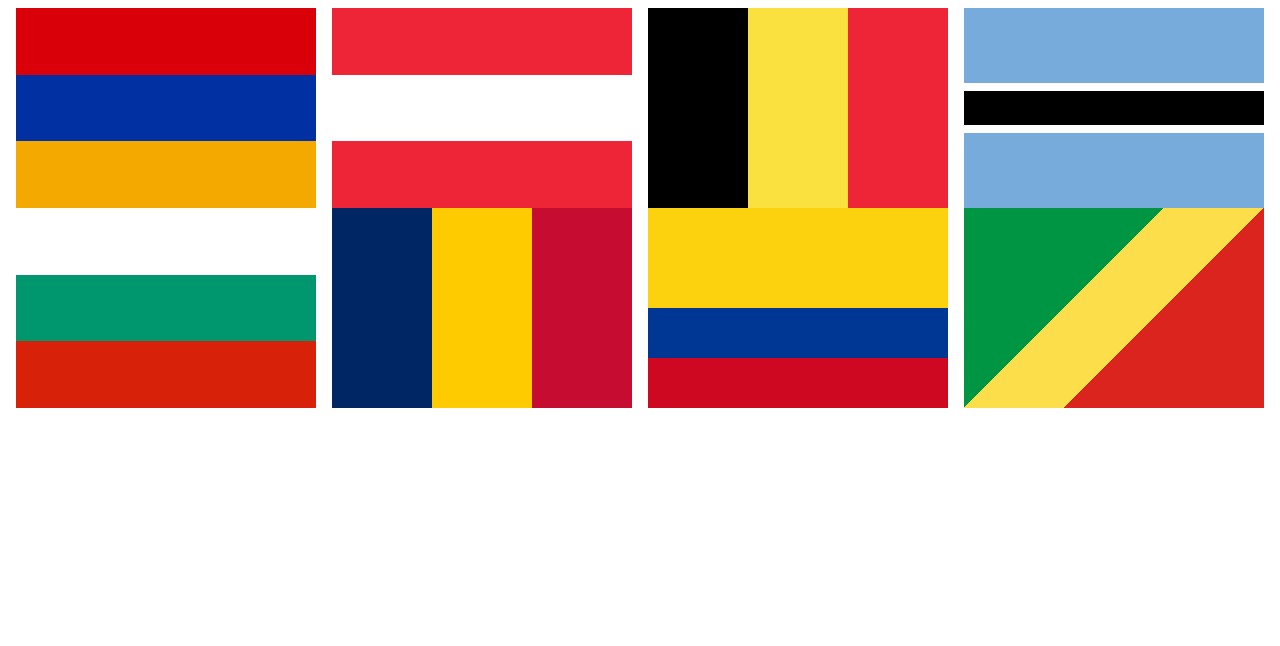
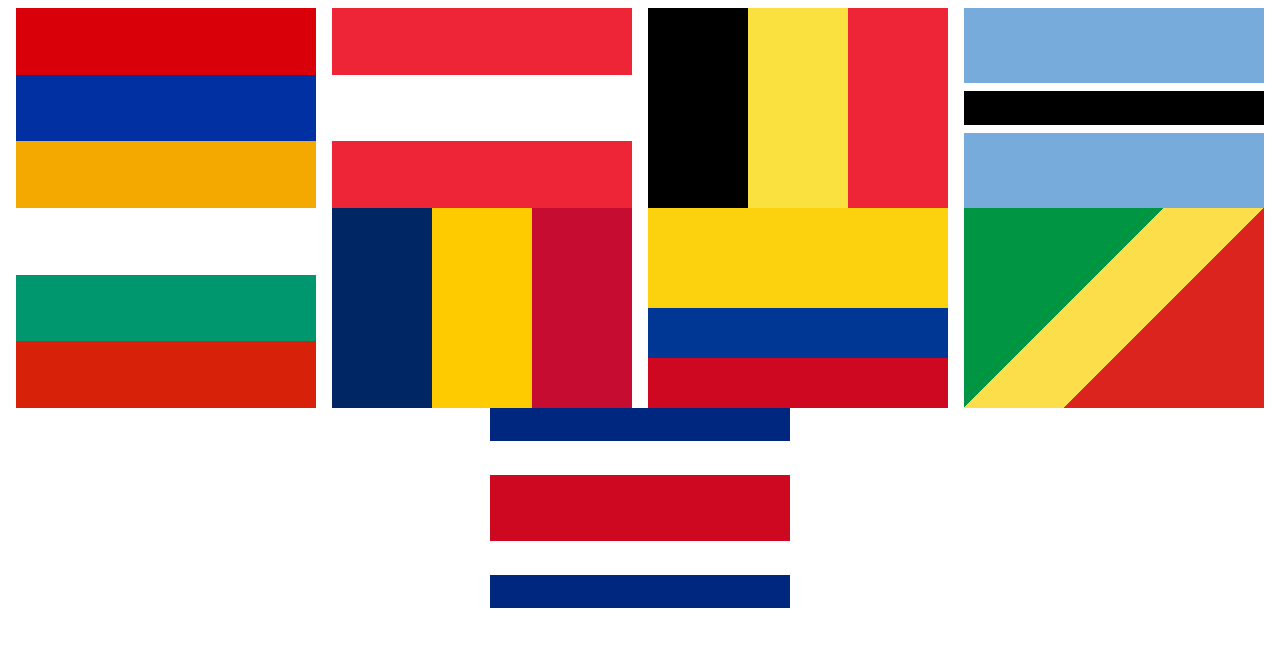
Before and after one commit to runjak/css-flags, a React (Create React App) app: page / in a window 1280 px wide. Shown: the top 646 px of the page. Built offline with nearby package versions, Linux system fonts and the light colour scheme.

Commit message:
add Flags/CostaRica

```diff
--- a/src/App.js
+++ b/src/App.js
@@ -10,6 +10,7 @@ import Bulgaria from './Flags/Bulgaria';
 import Chad from './Flags/Chad';
 import Colombia from './Flags/Colombia';
 import Congo from './Flags/Congo';
+import CostaRica from './Flags/CostaRica';
 
 function App() {
   return (
@@ -22,6 +23,7 @@ function App() {
       <Chad />
       <Colombia />
       <Congo />
+      <CostaRica />
     </FlagList>
   );
 }
--- /dev/null
+++ b/src/Flags/CostaRica.js
@@ -0,0 +1,17 @@
+// @flow
+import React from 'react';
+
+import LinearFlag from './LinearFlag';
+import gradient from '../utils/gradient';
+
+const blue = '#002780';
+const white = '#FFFFFF';
+const red = '#CF0821';
+
+export default function Congo() {
+  return (
+    <LinearFlag
+      gradient={`${gradient([blue, white, red, white, blue], [1, 1, 2, 1, 1])}`}
+    />
+  );
+}
```
Also changed, not shown: 2 other files (tests, documents, lock files or other folders).
